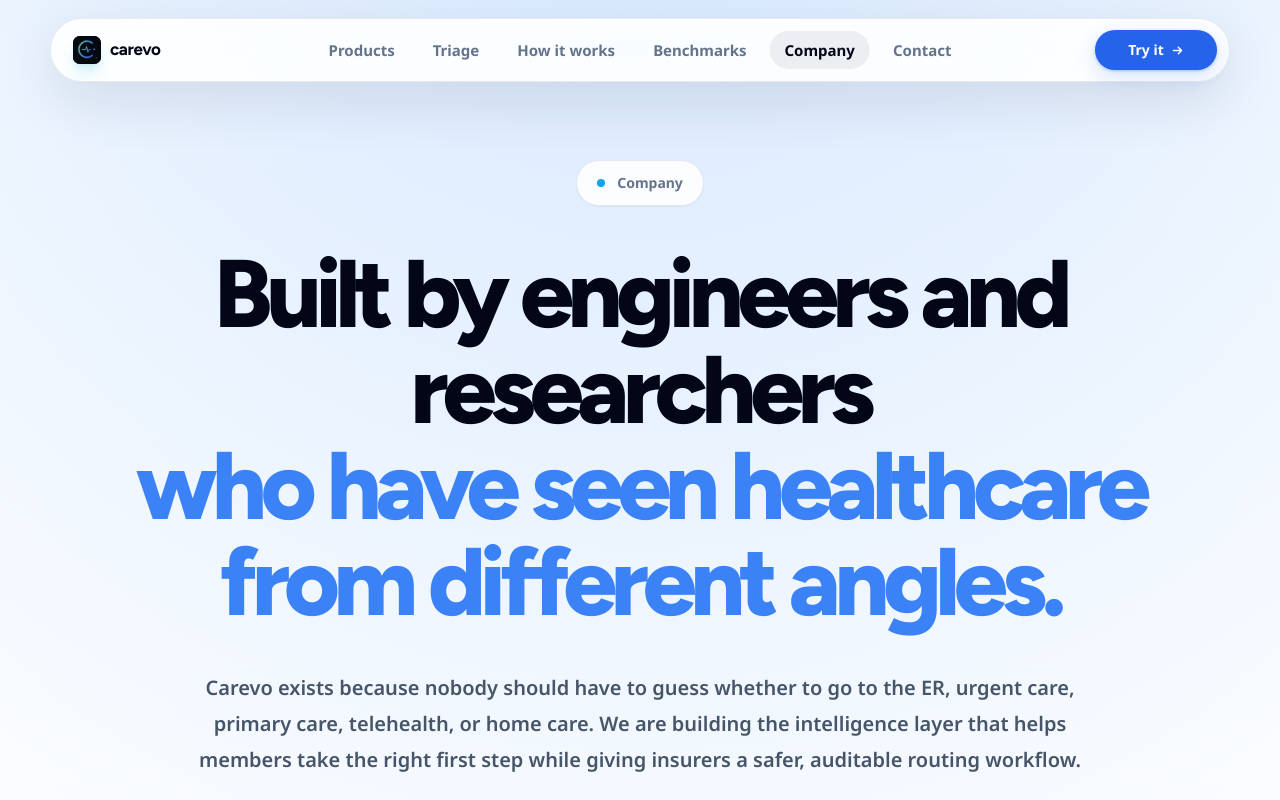
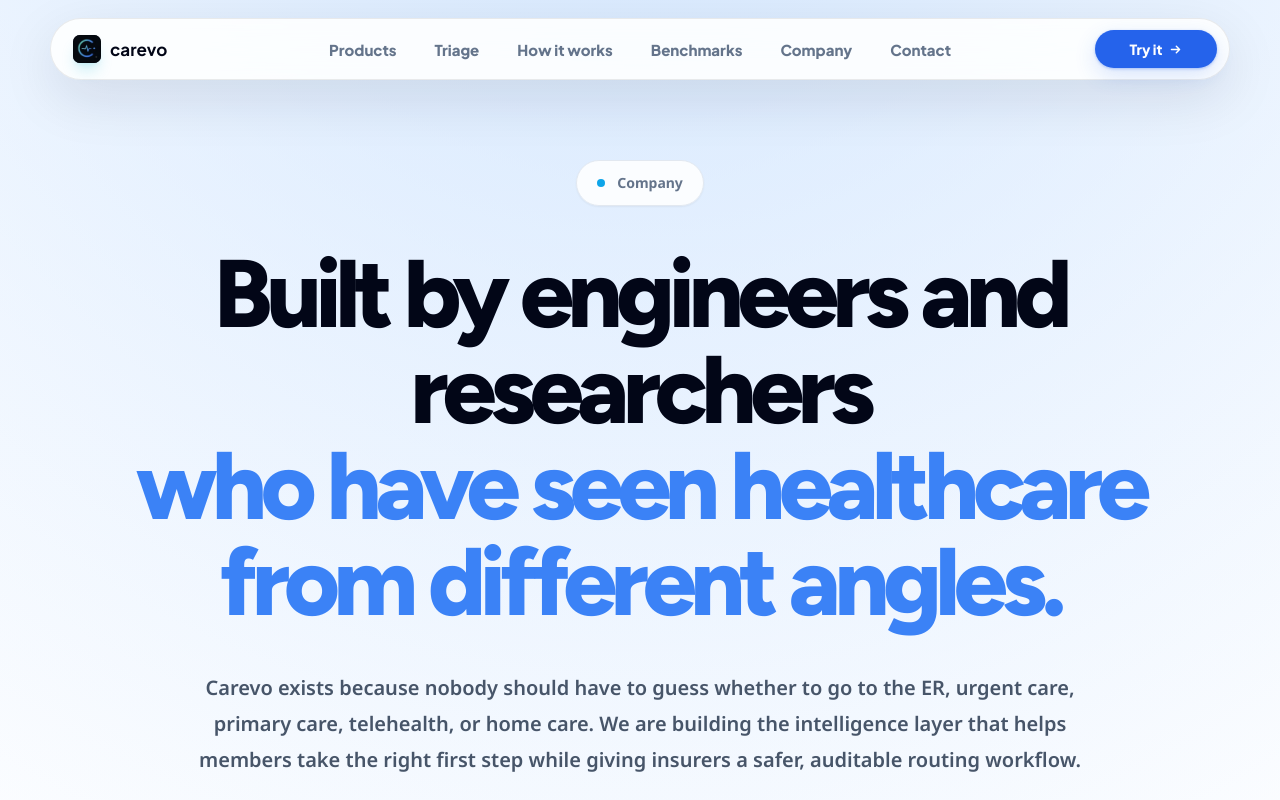
Before and after one commit to Preetham-p06/carevo-triage, a Next.js app: page /company in a window 1280 px wide. Built offline with nearby package versions, Linux system fonts and the light colour scheme.

Commit message:
nav unified across pages

```diff
--- a/app/globals.css
+++ b/app/globals.css
@@ -1,4 +1,4 @@
-@import url('https://fonts.googleapis.com/css2?family=Figtree:wght@400;500;600;700;800&family=Noto+Sans:wght@400;500;600;700&display=swap');
+@import url('https://fonts.googleapis.com/css2?family=Figtree:wght@400;500;600;700;800&family=Noto+Sans:wght@400;500;600;700&family=Plus+Jakarta+Sans:wght@400;500;600;700;800&display=swap');
 
 @tailwind base;
 @tailwind components;
--- a/components/Nav.tsx
+++ b/components/Nav.tsx
@@ -49,18 +49,18 @@ export default function Nav() {
   if (MARKETING_PATHS.has(pathname)) {
     return (
       <>
-        <nav className="fixed left-1/2 top-[18px] z-50 flex w-[min(1180px,94vw)] -translate-x-1/2 items-center justify-between rounded-full border border-black/[.08] bg-white/[.88] py-[11px] pl-[22px] pr-3 shadow-[0_18px_55px_rgba(15,23,42,.10)] backdrop-blur-[22px] backdrop-saturate-150">
-          <Link href="/landing-v2.html" className="flex shrink-0 items-center gap-[9px] font-display text-[17px] font-bold tracking-tight text-slate-950">
+        <nav className="fixed left-1/2 top-[18px] z-50 flex w-[min(1180px,94vw)] -translate-x-1/2 items-center justify-between rounded-[100px] border border-black/[.08] bg-white/[.88] py-[11px] pl-[22px] pr-3 [font-family:'Plus_Jakarta_Sans',system-ui,sans-serif] shadow-[0_18px_55px_rgba(15,23,42,.10)] backdrop-blur-[22px] backdrop-saturate-150">
+          <Link href="/landing-v2.html" className="flex shrink-0 items-center gap-[9px] text-[17px] font-bold leading-[normal] tracking-normal text-slate-950">
             <CarevoLogoMark compact />
             carevo
           </Link>
-          <div className="absolute left-1/2 hidden -translate-x-1/2 items-center gap-2 whitespace-nowrap text-[15px] font-extrabold text-slate-500 md:flex">
+          <div className="absolute left-1/2 hidden -translate-x-1/2 items-center gap-2 whitespace-nowrap text-[15px] font-extrabold leading-[normal] text-slate-500 md:flex">
             <Link href="/landing-v2.html#products" className="inline-flex items-center rounded-full px-[15px] py-2 transition hover:bg-slate-950/[.06] hover:text-slate-950">Products</Link>
-            <Link href="/triage" className={`inline-flex items-center rounded-full px-[15px] py-2 transition hover:bg-slate-950/[.06] hover:text-slate-950 ${pathname === '/triage' ? 'bg-slate-950/[.06] text-slate-950' : ''}`}>Triage</Link>
+            <Link href="/triage" className="inline-flex items-center rounded-full px-[15px] py-2 transition hover:bg-slate-950/[.06] hover:text-slate-950">Triage</Link>
             <Link href="/landing-v2.html#how-it-works" className="inline-flex items-center rounded-full px-[15px] py-2 transition hover:bg-slate-950/[.06] hover:text-slate-950">How it works</Link>
-            <Link href="/benchmarks" className={`inline-flex items-center rounded-full px-[15px] py-2 transition hover:bg-slate-950/[.06] hover:text-slate-950 ${pathname === '/benchmarks' ? 'bg-slate-950/[.06] text-slate-950' : ''}`}>Benchmarks</Link>
-            <Link href="/company" className={`inline-flex items-center rounded-full px-[15px] py-2 transition hover:bg-slate-950/[.06] hover:text-slate-950 ${pathname === '/company' ? 'bg-slate-950/[.06] text-slate-950' : ''}`}>Company</Link>
-            <Link href="/contact" className={`inline-flex items-center rounded-full px-[15px] py-2 transition hover:bg-slate-950/[.06] hover:text-slate-950 ${pathname === '/contact' ? 'bg-slate-950/[.06] text-slate-950' : ''}`}>Contact</Link>
+            <Link href="/benchmarks" className="inline-flex items-center rounded-full px-[15px] py-2 transition hover:bg-slate-950/[.06] hover:text-slate-950">Benchmarks</Link>
+            <Link href="/company" className="inline-flex items-center rounded-full px-[15px] py-2 transition hover:bg-slate-950/[.06] hover:text-slate-950">Company</Link>
+            <Link href="/contact" className="inline-flex items-center rounded-full px-[15px] py-2 transition hover:bg-slate-950/[.06] hover:text-slate-950">Contact</Link>
           </div>
           <button
             type="button"
@@ -71,7 +71,7 @@ export default function Nav() {
           >
             Menu
           </button>
-          <Link href="/triage" className="ml-auto hidden min-w-[122px] shrink-0 items-center justify-center gap-[7px] whitespace-nowrap rounded-full bg-blue-600 px-[22px] py-[10px] text-sm font-extrabold text-white shadow-[0_1px_3px_rgba(37,99,235,.35),0_8px_22px_rgba(37,99,235,.16)] transition hover:-translate-y-px hover:bg-blue-700 hover:shadow-[0_2px_5px_rgba(37,99,235,.38),0_10px_26px_rgba(37,99,235,.20)] md:inline-flex">
+          <Link href="/triage" className="ml-auto hidden min-w-[122px] shrink-0 items-center justify-center gap-[7px] whitespace-nowrap rounded-full bg-blue-600 px-[22px] py-[10px] text-sm font-extrabold leading-[normal] text-white shadow-[0_1px_3px_rgba(37,99,235,.35),0_8px_22px_rgba(37,99,235,.16)] transition hover:-translate-y-px hover:bg-blue-700 hover:shadow-[0_2px_5px_rgba(37,99,235,.38),0_10px_26px_rgba(37,99,235,.20)] md:inline-flex">
             Try it
             <svg viewBox="0 0 16 16" className="h-[13px] w-[13px] fill-none stroke-white" aria-hidden="true"><path d="M3 8h10M9 4l4 4-4 4" strokeWidth="1.8" strokeLinecap="round" strokeLinejoin="round" /></svg>
           </Link>
```
